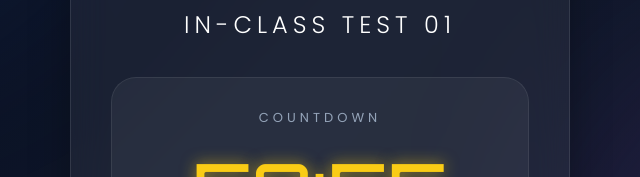
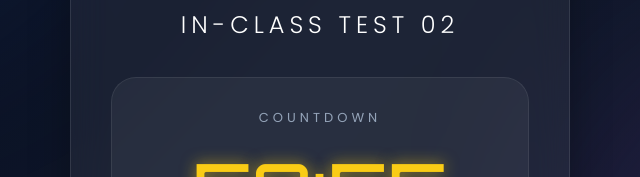
Before and after one commit to DiwyanjaliH/OS, a plain HTML site: page index.html in a window 1280 px wide. Shown: the part 371-548 px from the top of the page, 320-960 px from the left. Drawn offline with Linux system fonts and the light colour scheme.

Commit message:
Update index.html

```diff
--- a/index.html
+++ b/index.html
@@ -70,7 +70,7 @@
 
     <h1>Operating Systems</h1>
 
-    <h2>In-Class Test 01</h2>
+    <h2>In-Class Test 02</h2>
 
     <!-- TIMER -->
     <div class="timer-card">
```
